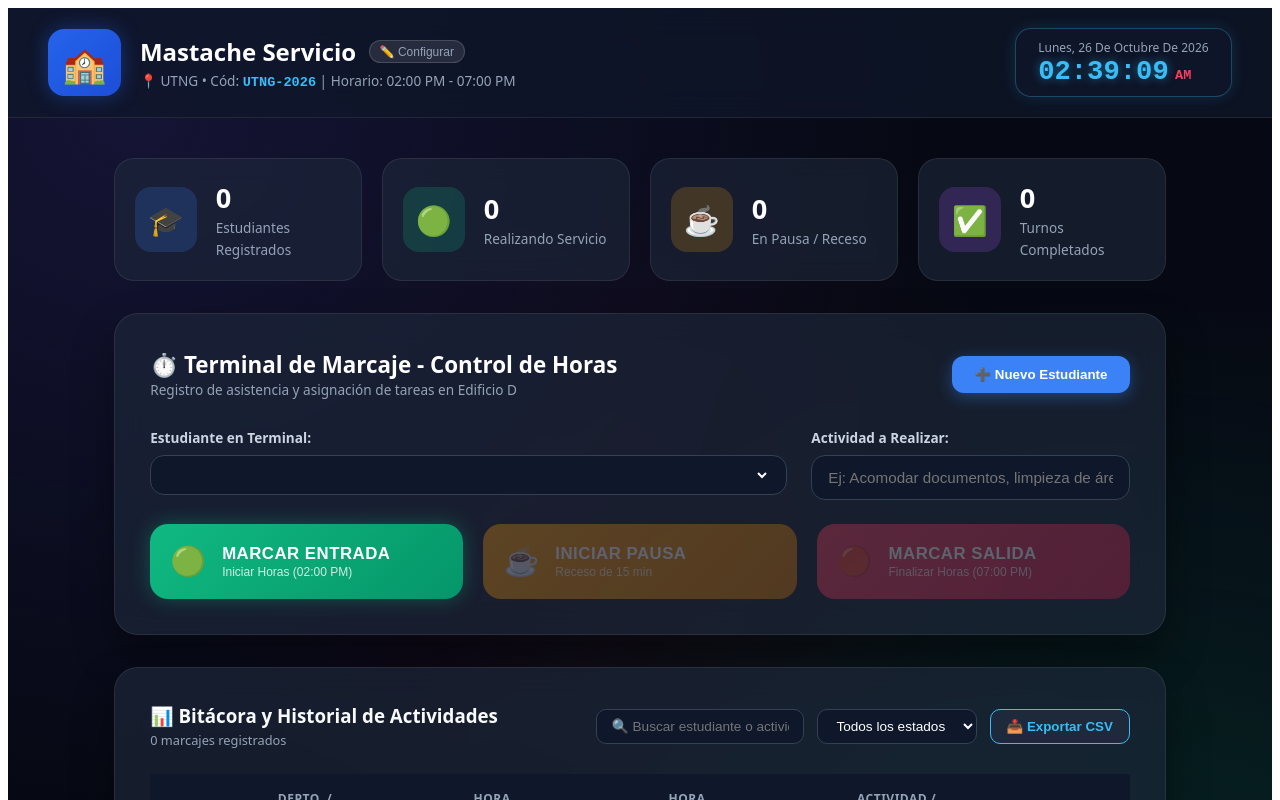
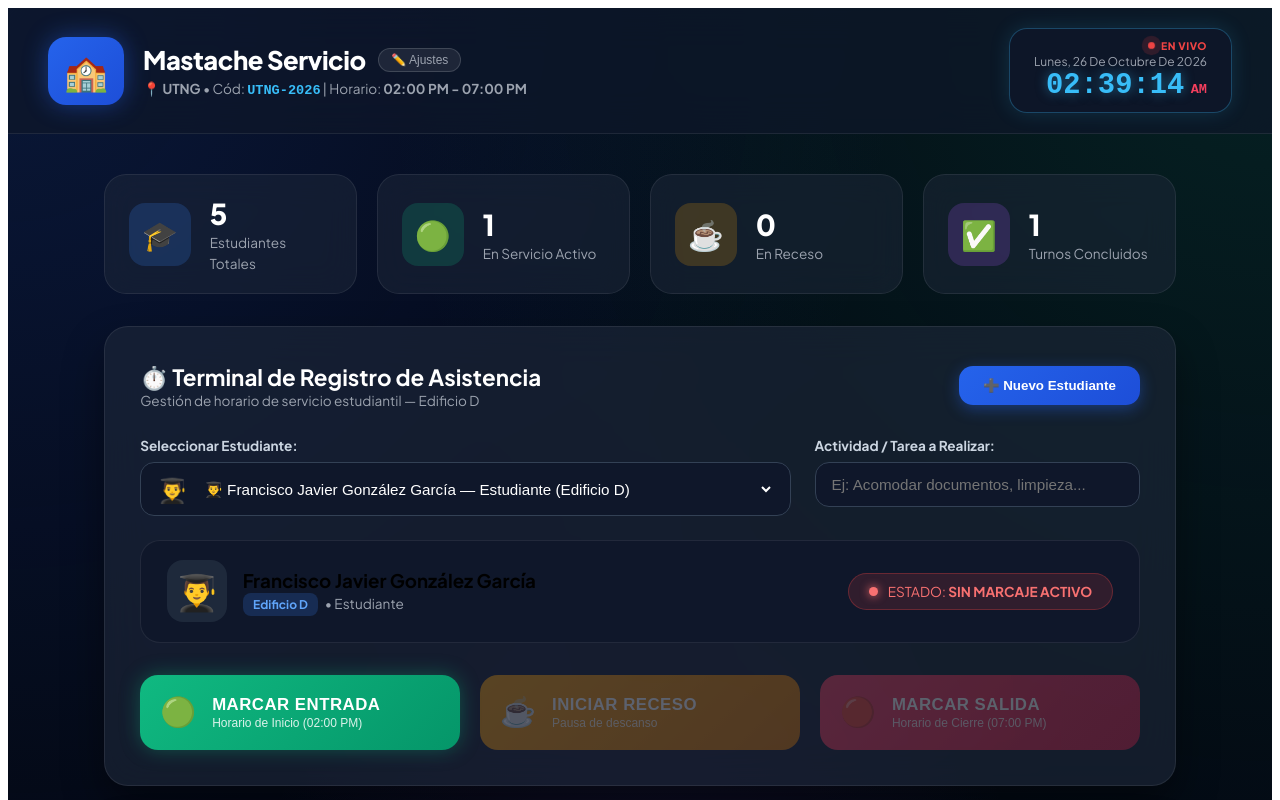
Before and after one commit to francisco24488-cpu/tick-tock, an Angular app: page / in a window 1280 px wide. Shown: the top 800 px of the page. Built offline with nearby package versions, Linux system fonts and the light colour scheme.

Commit message:
refactor: arreglar reloj continuo en vivo, notificaciones toast y UI Dark Glassmorphism Premium

```diff
--- a/src/app/app.css
+++ b/src/app/app.css
@@ -1,3 +1,5 @@
+@import url('https://fonts.googleapis.com/css2?family=Plus+Jakarta+Sans:wght@400;500;600;700;800&display=swap');
+
 * {
   box-sizing: border-box;
   margin: 0;
@@ -5,27 +7,59 @@
 }
 
 body {
-  background-color: #060913;
+  background-color: #030712;
+  color: #f9fafb;
 }
 
 .dashboard-container {
   font-family: 'Plus Jakarta Sans', system-ui, -apple-system, sans-serif;
-  background: #060913;
+  background: #030712;
   background-image:
-    radial-gradient(at 10% 10%, rgba(30, 27, 75, 0.6) 0px, transparent 50%),
-    radial-gradient(at 90% 90%, rgba(6, 78, 59, 0.4) 0px, transparent 50%),
-    radial-gradient(at 50% 50%, rgba(76, 5, 25, 0.2) 0px, transparent 50%);
+    radial-gradient(at 0% 0%, rgba(37, 99, 235, 0.18) 0px, transparent 50%),
+    radial-gradient(at 100% 0%, rgba(16, 185, 129, 0.15) 0px, transparent 50%),
+    radial-gradient(at 50% 100%, rgba(139, 92, 246, 0.15) 0px, transparent 50%);
   min-height: 100vh;
-  color: #f8fafc;
   padding-bottom: 4rem;
+  position: relative;
 }
 
+/* Toast Notifications */
+.toast-notification {
+  position: fixed;
+  bottom: 2rem;
+  right: 2rem;
+  background: rgba(15, 23, 42, 0.95);
+  border: 1px solid rgba(255, 255, 255, 0.15);
+  backdrop-filter: blur(20px);
+  padding: 1rem 1.5rem;
+  border-radius: 16px;
+  display: flex;
+  align-items: center;
+  gap: 0.8rem;
+  box-shadow: 0 20px 40px rgba(0, 0, 0, 0.6);
+  z-index: 9999;
+  opacity: 0;
+  transform: translateY(20px);
+  transition: all 0.3s cubic-bezier(0.4, 0, 0.2, 1);
+  pointer-events: none;
+}
+
+.toast-notification.show {
+  opacity: 1;
+  transform: translateY(0);
+}
+
+.toast-notification.exito { border-color: #10b981; box-shadow: 0 0 20px rgba(16, 185, 129, 0.3); }
+.toast-notification.alerta { border-color: #f43f5e; box-shadow: 0 0 20px rgba(244, 63, 94, 0.3); }
+.toast-notification.info { border-color: #38bdf8; box-shadow: 0 0 20px rgba(56, 189, 248, 0.3); }
+
+/* Header & Navbar */
 .navbar {
   display: flex;
   justify-content: space-between;
   align-items: center;
-  background: rgba(15, 23, 42, 0.75);
-  backdrop-filter: blur(16px);
+  background: rgba(15, 23, 42, 0.7);
+  backdrop-filter: blur(20px);
   border-bottom: 1px solid rgba(255, 255, 255, 0.08);
   padding: 1.25rem 2.5rem;
 }
@@ -39,9 +73,9 @@
 .company-icon {
   font-size: 2.2rem;
   background: linear-gradient(135deg, #2563eb, #1d4ed8);
-  padding: 0.6rem 0.9rem;
-  border-radius: 16px;
-  box-shadow: 0 0 20px rgba(37, 99, 235, 0.4);
+  padding: 0.7rem 1rem;
+  border-radius: 18px;
+  box-shadow: 0 0 25px rgba(37, 99, 235, 0.45);
 }
 
 .company-title-row {
@@ -51,17 +85,18 @@
 }
 
 .company-title-row h1 {
-  font-size: 1.5rem;
+  font-size: 1.6rem;
   font-weight: 800;
   color: #ffffff;
+  letter-spacing: -0.5px;
 }
 
 .edit-chip {
-  background: rgba(255, 255, 255, 0.1);
+  background: rgba(255, 255, 255, 0.08);
   border: 1px solid rgba(255, 255, 255, 0.15);
-  color: #94a3b8;
+  color: #9ca3af;
   font-size: 0.75rem;
-  padding: 0.2rem 0.6rem;
+  padding: 0.25rem 0.75rem;
   border-radius: 20px;
   cursor: pointer;
   transition: all 0.2s;
@@ -70,31 +105,60 @@
 .edit-chip:hover {
   background: #2563eb;
   color: white;
+  border-color: #3b82f6;
 }
 
 .company-subtitle {
   font-size: 0.85rem;
-  color: #94a3b8;
-  margin-top: 0.2rem;
+  color: #9ca3af;
+  margin-top: 0.25rem;
 }
 
 .company-subtitle code {
   color: #38bdf8;
-  font-weight: bold;
+  font-weight: 700;
 }
 
+/* Digital Clock */
 .digital-clock {
-  background: rgba(15, 23, 42, 0.8);
+  background: rgba(15, 23, 42, 0.85);
   border: 1px solid rgba(56, 189, 248, 0.3);
-  padding: 0.6rem 1.4rem;
-  border-radius: 16px;
+  padding: 0.65rem 1.5rem;
+  border-radius: 18px;
   text-align: right;
-  box-shadow: 0 0 15px rgba(56, 189, 248, 0.15);
+  box-shadow: 0 0 20px rgba(56, 189, 248, 0.15);
+  position: relative;
+}
+
+.live-tag {
+  display: flex;
+  align-items: center;
+  justify-content: flex-end;
+  gap: 0.4rem;
+  font-size: 0.65rem;
+  font-weight: 800;
+  color: #ef4444;
+  letter-spacing: 0.5px;
+  margin-bottom: 0.1rem;
+}
+
+.pulse-red {
+  width: 7px;
+  height: 7px;
+  background-color: #ef4444;
+  border-radius: 50%;
+  animation: pulse-ring 1.5s infinite;
+}
+
+@keyframes pulse-ring {
+  0% { transform: scale(0.95); box-shadow: 0 0 0 0 rgba(239, 68, 68, 0.7); }
+  70% { transform: scale(1); box-shadow: 0 0 0 8px rgba(239, 68, 68, 0); }
+  100% { transform: scale(0.95); box-shadow: 0 0 0 0 rgba(239, 68, 68, 0); }
 }
 
 .clock-date {
   font-size: 0.75rem;
-  color: #94a3b8;
+  color: #9ca3af;
   text-transform: capitalize;
   display: block;
 }
@@ -102,25 +166,27 @@
 .clock-display {
   display: flex;
   align-items: baseline;
+  justify-content: flex-end;
   gap: 0.4rem;
   font-family: monospace;
 }
 
 .clock-display .time {
-  font-size: 1.7rem;
+  font-size: 1.8rem;
   font-weight: 800;
   color: #38bdf8;
-  text-shadow: 0 0 10px rgba(56, 189, 248, 0.5);
+  text-shadow: 0 0 12px rgba(56, 189, 248, 0.5);
 }
 
 .clock-display .ampm {
   font-size: 0.85rem;
-  font-weight: 700;
+  font-weight: 800;
   color: #f43f5e;
 }
 
+/* Layout Content */
 .main-content {
-  max-width: 1100px;
+  max-width: 1120px;
   margin: 2.5rem auto;
   padding: 0 1.5rem;
 }
@@ -133,15 +199,18 @@
 }
 
 .kpi-card {
-  background: rgba(30, 41, 59, 0.6);
-  backdrop-filter: blur(12px);
+  background: rgba(30, 41, 59, 0.5);
+  backdrop-filter: blur(16px);
   border: 1px solid rgba(255, 255, 255, 0.08);
-  padding: 1.25rem;
-  border-radius: 20px;
+  padding: 1.25rem 1.5rem;
+  border-radius: 22px;
   display: flex;
   align-items: center;
   gap: 1.2rem;
+  transition: transform 0.2s;
 }
+
+.kpi-card:hover { transform: translateY(-3px); }
 
 .kpi-icon {
   font-size: 1.8rem;
@@ -156,19 +225,19 @@
 .kpi-card.purple .kpi-icon { background: rgba(168, 85, 247, 0.2); }
 
 .kpi-data h3 {
-  font-size: 1.7rem;
+  font-size: 1.8rem;
   font-weight: 800;
   color: #ffffff;
 }
 
 .kpi-data span {
   font-size: 0.85rem;
-  color: #94a3b8;
+  color: #9ca3af;
 }
 
 .card {
-  background: rgba(30, 41, 59, 0.65);
-  backdrop-filter: blur(16px);
+  background: rgba(30, 41, 59, 0.6);
+  backdrop-filter: blur(20px);
   border-radius: 24px;
   padding: 2.2rem;
   border: 1px solid rgba(255, 255, 255, 0.08);
@@ -186,28 +255,29 @@
 .header-title h2 {
   font-size: 1.4rem;
   color: #ffffff;
+  font-weight: 700;
 }
 
 .header-title p {
   font-size: 0.85rem;
-  color: #94a3b8;
+  color: #9ca3af;
 }
 
 .btn-add-user {
-  background: #3b82f6;
+  background: linear-gradient(135deg, #2563eb, #1d4ed8);
   color: white;
   border: none;
-  padding: 0.7rem 1.4rem;
-  border-radius: 12px;
+  padding: 0.75rem 1.5rem;
+  border-radius: 14px;
   font-weight: 700;
   cursor: pointer;
   transition: all 0.2s;
-  box-shadow: 0 4px 15px rgba(59, 130, 246, 0.4);
+  box-shadow: 0 4px 15px rgba(37, 99, 235, 0.4);
 }
 
 .btn-add-user:hover {
-  background: #2563eb;
   transform: translateY(-2px);
+  box-shadow: 0 6px 20px rgba(37, 99, 235, 0.6);
 }
 
 .form-row {
@@ -232,7 +302,7 @@
   background: #0f172a;
   border: 1px solid #334155;
   border-radius: 14px;
-  padding: 0.6rem 1rem;
+  padding: 0.65rem 1rem;
 }
 
 .select-avatar {
@@ -245,7 +315,7 @@
   background: transparent;
   border: none;
   color: white;
-  font-size: 1rem;
+  font-size: 0.95rem;
   outline: none;
 }
 
@@ -270,8 +340,8 @@
   justify-content: space-between;
   align-items: center;
   background: #0f172a;
-  border: 1px solid rgba(255, 255, 255, 0.05);
-  border-radius: 18px;
+  border: 1px solid rgba(255, 255, 255, 0.08);
+  border-radius: 20px;
   padding: 1.2rem 1.6rem;
   margin-bottom: 2rem;
 }
@@ -286,21 +356,21 @@
   font-size: 2.2rem;
   background: #1e293b;
   padding: 0.5rem;
-  border-radius: 14px;
+  border-radius: 16px;
 }
 
 .badge-dept {
   background: rgba(59, 130, 246, 0.2);
   color: #60a5fa;
   font-size: 0.75rem;
-  padding: 0.2rem 0.6rem;
+  padding: 0.25rem 0.65rem;
   border-radius: 8px;
   font-weight: 700;
 }
 
 .puesto-text {
   font-size: 0.85rem;
-  color: #94a3b8;
+  color: #9ca3af;
   margin-left: 0.4rem;
 }
 
@@ -308,18 +378,18 @@
   display: flex;
   align-items: center;
   gap: 0.6rem;
-  padding: 0.5rem 1.2rem;
+  padding: 0.55rem 1.25rem;
   border-radius: 20px;
   font-size: 0.85rem;
 }
 
-.status-turno { background: rgba(16, 185, 129, 0.15); color: #34d399; }
-.status-pausa { background: rgba(245, 158, 11, 0.15); color: #fbbf24; }
-.status-fuera { background: rgba(239, 68, 68, 0.15); color: #f87171; }
+.status-turno { background: rgba(16, 185, 129, 0.15); color: #34d399; border: 1px solid rgba(16, 185, 129, 0.3); }
+.status-pausa { background: rgba(245, 158, 11, 0.15); color: #fbbf24; border: 1px solid rgba(245, 158, 11, 0.3); }
+.status-fuera { background: rgba(239, 68, 68, 0.15); color: #f87171; border: 1px solid rgba(239, 68, 68, 0.3); }
 
 .glow-dot {
-  width: 10px;
-  height: 10px;
+  width: 9px;
+  height: 9px;
   border-radius: 50%;
   background: currentColor;
   box-shadow: 0 0 10px currentColor;
@@ -343,9 +413,7 @@
   text-align: left;
 }
 
-.btn-emoji {
-  font-size: 1.8rem;
-}
+.btn-emoji { font-size: 1.8rem; }
 
 .btn-text strong {
   display: block;
@@ -355,7 +423,7 @@
 
 .btn-text small {
   font-size: 0.75rem;
-  opacity: 0.8;
+  opacity: 0.85;
 }
 
 .btn-in {
@@ -366,7 +434,7 @@
 
 .btn-in:hover:not(:disabled) {
   transform: translateY(-3px);
-  box-shadow: 0 0 30px rgba(16, 185, 129, 0.5);
+  box-shadow: 0 0 30px rgba(16, 185, 129, 0.55);
 }
 
 .btn-pause {
@@ -377,7 +445,7 @@
 
 .btn-pause:hover:not(:disabled) {
   transform: translateY(-3px);
-  box-shadow: 0 0 30px rgba(245, 158, 11, 0.5);
+  box-shadow: 0 0 30px rgba(245, 158, 11, 0.55);
 }
 
 .btn-out {
@@ -388,7 +456,7 @@
 
 .btn-out:hover:not(:disabled) {
   transform: translateY(-3px);
-  box-shadow: 0 0 30px rgba(244, 63, 94, 0.5);
+  box-shadow: 0 0 30px rgba(244, 63, 94, 0.55);
 }
 
 .btn-action:disabled {
@@ -398,6 +466,7 @@
   transform: none;
 }
 
+/* Table Toolbar */
 .table-toolbar {
   display: flex;
   justify-content: space-between;
@@ -409,7 +478,7 @@
 
 .records-count {
   font-size: 0.8rem;
-  color: #94a3b8;
+  color: #9ca3af;
 }
 
 .toolbar-controls {
@@ -421,8 +490,8 @@
 .search-input, .filter-select {
   background: #0f172a;
   border: 1px solid #334155;
-  border-radius: 10px;
-  padding: 0.5rem 0.9rem;
+  border-radius: 12px;
+  padding: 0.55rem 0.95rem;
   color: white;
   font-size: 0.85rem;
   outline: none;
@@ -432,8 +501,8 @@
   background: #1e293b;
   border: 1px solid #38bdf8;
   color: #38bdf8;
-  padding: 0.5rem 1rem;
-  border-radius: 10px;
+  padding: 0.55rem 1.1rem;
+  border-radius: 12px;
   font-weight: 700;
   cursor: pointer;
   transition: all 0.2s;
@@ -444,9 +513,7 @@
   color: #0f172a;
 }
 
-.table-responsive {
-  overflow-x: auto;
-}
+.table-responsive { overflow-x: auto; }
 
 table {
   width: 100%;
@@ -455,7 +522,7 @@
 
 th {
   background: #0f172a;
-  color: #94a3b8;
+  color: #9ca3af;
   font-size: 0.75rem;
   text-transform: uppercase;
   letter-spacing: 0.5px;
@@ -491,7 +558,7 @@
 .muted-dash { color: #475569; }
 
 .status-badge {
-  padding: 0.3rem 0.8rem;
+  padding: 0.35rem 0.85rem;
   border-radius: 12px;
   font-size: 0.75rem;
   font-weight: 800;
@@ -517,6 +584,7 @@
   padding: 3rem;
 }
 
+/* Modals */
 .modal-overlay {
   position: fixed;
   top: 0;
@@ -524,7 +592,7 @@
   width: 100vw;
   height: 100vh;
   background: rgba(0, 0, 0, 0.8);
-  backdrop-filter: blur(8px);
+  backdrop-filter: blur(10px);
   display: flex;
   justify-content: center;
   align-items: center;
@@ -551,7 +619,7 @@
 .btn-close {
   background: transparent;
   border: none;
-  color: #94a3b8;
+  color: #9ca3af;
   font-size: 1.2rem;
   cursor: pointer;
 }
@@ -600,7 +668,7 @@
 .btn-cancel {
   background: transparent;
   border: 1px solid #334155;
-  color: #94a3b8;
+  color: #9ca3af;
   padding: 0.75rem 1.4rem;
   border-radius: 12px;
   cursor: pointer;
--- a/src/app/app.html
+++ b/src/app/app.html
@@ -1,17 +1,31 @@
 <div class="dashboard-container">
+  <!-- Toast Notification -->
+  <div class="toast-notification" [class.show]="mostrarToast" [ngClass]="tipoToast">
+    <span class="toast-icon">
+      {{ tipoToast === 'exito' ? '✨' : (tipoToast === 'alerta' ? '⚠️' : 'ℹ️') }}
+    </span>
+    <span>{{ mensajeToast }}</span>
+  </div>
+
   <header class="navbar">
     <div class="brand-box">
       <div class="company-icon">🏫</div>
       <div class="company-info">
         <div class="company-title-row">
           <h1>{{ empresa.nombre }}</h1>
-          <button class="edit-chip" (click)="abrirModalEmpresa()" title="Editar Empresa">✏️ Configurar</button>
+          <button class="edit-chip" (click)="abrirModalEmpresa()" title="Editar Configuración">✏️ Ajustes</button>
         </div>
-        <p class="company-subtitle">📍 {{ empresa.sucursal }} • Cód: <code>{{ empresa.codigo }}</code> | Horario: {{ empresa.horario }}</p>
+        <p class="company-subtitle">
+          📍 <strong>{{ empresa.sucursal }}</strong> • Cód: <code>{{ empresa.codigo }}</code> | Horario: <strong>{{ empresa.horario }}</strong>
+        </p>
       </div>
     </div>
 
+    <!-- Reloj Continuo con Indicador Vivo -->
     <div class="digital-clock">
+      <div class="live-tag">
+        <span class="pulse-red"></span> EN VIVO
+      </div>
       <span class="clock-date">{{ relojFecha }}</span>
       <div class="clock-display">
         <span class="time">{{ relojHora }}</span>
@@ -26,7 +40,7 @@
         <div class="kpi-icon">🎓</div>
         <div class="kpi-data">
           <h3>{{ totalEmpleados }}</h3>
-          <span>Estudiantes Registrados</span>
+          <span>Estudiantes Totales</span>
         </div>
       </div>
 
@@ -34,7 +48,7 @@
         <div class="kpi-icon">🟢</div>
         <div class="kpi-data">
           <h3>{{ personalEnTurno }}</h3>
-          <span>Realizando Servicio</span>
+          <span>En Servicio Activo</span>
         </div>
       </div>
 
@@ -42,7 +56,7 @@
         <div class="kpi-icon">☕</div>
         <div class="kpi-data">
           <h3>{{ personalEnPausa }}</h3>
-          <span>En Pausa / Receso</span>
+          <span>En Receso</span>
         </div>
       </div>
 
@@ -50,7 +64,7 @@
         <div class="kpi-icon">✅</div>
         <div class="kpi-data">
           <h3>{{ totalCompletados }}</h3>
-          <span>Turnos Completados</span>
+          <span>Turnos Concluidos</span>
         </div>
       </div>
     </section>
@@ -58,8 +72,8 @@
     <section class="card action-card">
       <div class="card-header">
         <div class="header-title">
-          <h2>⏱️ Terminal de Marcaje - Control de Horas</h2>
-          <p>Registro de asistencia y asignación de tareas en Edificio D</p>
+          <h2>⏱️ Terminal de Registro de Asistencia</h2>
+          <p>Gestión de horario de servicio estudiantil — Edificio D</p>
         </div>
         <button class="btn-add-user" (click)="abrirModalEmpleado()">
           ➕ Nuevo Estudiante
@@ -68,7 +82,7 @@
 
       <div class="form-row">
         <div class="form-group flex-2">
-          <label for="empSelect"><strong>Estudiante en Terminal:</strong></label>
+          <label for="empSelect"><strong>Seleccionar Estudiante:</strong></label>
           <div class="custom-select-wrapper">
             <span class="select-avatar">{{ empleadoSeleccionado?.avatar }}</span>
             <select id="empSelect" [(ngModel)]="empleadoSeleccionadoId" (change)="alCambiarEmpleado()">
@@ -80,11 +94,11 @@
         </div>
 
         <div class="form-group flex-1">
-          <label><strong>Actividad a Realizar:</strong></label>
+          <label><strong>Actividad / Tarea a Realizar:</strong></label>
           <input
             type="text"
             [(ngModel)]="observacionActual"
-            placeholder="Ej: Acomodar documentos, limpieza de área..."
+            placeholder="Ej: Acomodar documentos, limpieza..."
             [disabled]="estaEnTurno || estaEnPausa">
         </div>
       </div>
@@ -101,7 +115,7 @@
 
         <div class="live-status-pill" [ngClass]="{'status-turno': estaEnTurno, 'status-pausa': estaEnPausa, 'status-fuera': !estaEnTurno && !estaEnPausa}">
           <span class="glow-dot"></span>
-          <span>ESTADO: <strong>{{ estaEnTurno ? 'REALIZANDO SERVICIO' : (estaEnPausa ? 'EN RECESO' : 'FUERA DE HORARIO') }}</strong></span>
+          <span>ESTADO: <strong>{{ estaEnTurno ? 'TRABAJANDO EN TURNO' : (estaEnPausa ? 'EN RECESO' : 'SIN MARCAJE ACTIVO') }}</strong></span>
         </div>
       </div>
 
@@ -113,7 +127,7 @@
           <span class="btn-emoji">🟢</span>
           <div class="btn-text">
             <strong>MARCAR ENTRADA</strong>
-            <small>Iniciar Horas (02:00 PM)</small>
+            <small>Horario de Inicio (02:00 PM)</small>
           </div>
         </button>
 
@@ -123,8 +137,8 @@
           [disabled]="!estaEnTurno && !estaEnPausa">
           <span class="btn-emoji">{{ estaEnPausa ? '▶️' : '☕' }}</span>
           <div class="btn-text">
-            <strong>{{ estaEnPausa ? 'REANUDAR ACTIVIDAD' : 'INICIAR PAUSA' }}</strong>
-            <small>{{ estaEnPausa ? 'Volver al servicio' : 'Receso de 15 min' }}</small>
+            <strong>{{ estaEnPausa ? 'REANUDAR TURNO' : 'INICIAR RECESO' }}</strong>
+            <small>{{ estaEnPausa ? 'Continuar servicio' : 'Pausa de descanso' }}</small>
           </div>
         </button>
 
@@ -135,7 +149,7 @@
           <span class="btn-emoji">🔴</span>
           <div class="btn-text">
             <strong>MARCAR SALIDA</strong>
-            <small>Finalizar Horas (07:00 PM)</small>
+            <small>Horario de Cierre (07:00 PM)</small>
           </div>
         </button>
       </div>
@@ -144,8 +158,8 @@
     <section class="card table-card">
       <div class="table-toolbar">
         <div class="toolbar-title">
-          <h3>📊 Bitácora y Historial de Actividades</h3>
-          <span class="records-count">{{ registrosFiltrados.length }} marcajes registrados</span>
+          <h3>📊 Bitácora de Horas Registradas</h3>
+          <span class="records-count">{{ registrosFiltrados.length }} marcajes en historial</span>
         </div>
 
         <div class="toolbar-controls">
@@ -162,7 +176,7 @@
             <option value="Completado">✅ Completados</option>
           </select>
 
-          <button class="btn-export" (click)="exportarCSV()" title="Descargar Excel/CSV">
+          <button class="btn-export" (click)="exportarCSV()" title="Descargar CSV Excel">
             📥 Exportar CSV
           </button>
         </div>
@@ -179,7 +193,7 @@
               <th>Pausa</th>
               <th>Hora Salida</th>
               <th>Estado</th>
-              <th>Actividad / Documentación</th>
+              <th>Actividad Realizada</th>
               <th>Acción</th>
             </tr>
           </thead>
@@ -213,7 +227,7 @@
                   {{ reg.estado }}
                 </span>
               </td>
-              <td class="obs-cell">{{ reg.observacion || 'Sin observaciones' }}</td>
+              <td class="obs-cell">{{ reg.observacion || 'Sin actividad registrada' }}</td>
               <td>
                 <button class="btn-delete" (click)="eliminarRegistro(reg.id)" title="Eliminar registro">🗑️</button>
               </td>
@@ -221,7 +235,7 @@
 
             <tr *ngIf="registrosFiltrados.length === 0">
               <td colspan="9" class="empty-state">
-                🔍 No se encontraron registros con los filtros seleccionados.
+                🔍 No se encontraron registros con los criterios seleccionados.
               </td>
             </tr>
           </tbody>
@@ -230,6 +244,7 @@
     </section>
   </main>
 
+  <!-- Modales -->
   <div class="modal-overlay" *ngIf="mostrarModalEmpleado">
     <div class="modal-content">
       <div class="modal-header">
@@ -282,18 +297,18 @@
   <div class="modal-overlay" *ngIf="mostrarModalEmpresa">
     <div class="modal-content">
       <div class="modal-header">
-        <h3>🏫 Configuración del Servicio / Institución</h3>
+        <h3>🏫 Configuración de la Sucursal</h3>
         <button class="btn-close" (click)="cerrarModalEmpresa()">✕</button>
       </div>
 
       <div class="modal-body">
         <div class="modal-form-group">
-          <label>Nombre del Servicio / Responsable:</label>
+          <label>Nombre de Empresa / Servicio:</label>
           <input type="text" [(ngModel)]="empresa.nombre">
         </div>
 
         <div class="modal-form-group">
-          <label>Institución / Sucursal:</label>
+          <label>Sucursal / Universidad:</label>
           <input type="text" [(ngModel)]="empresa.sucursal">
         </div>
 
--- a/src/app/app.ts
+++ b/src/app/app.ts
@@ -1,4 +1,4 @@
-import { Component, OnInit } from '@angular/core';
+import { Component, OnInit, OnDestroy, ChangeDetectorRef } from '@angular/core';
 import { CommonModule } from '@angular/common';
 import { FormsModule } from '@angular/forms';
 import { RegistroService, Empresa, Empleado, Registro } from './services/registro';
@@ -10,7 +10,7 @@
   templateUrl: './app.html',
   styleUrl: './app.css'
 })
-export class App implements OnInit {
+export class App implements OnInit, OnDestroy {
   empresa: Empresa = { nombre: 'Mastache Servicio', sucursal: 'UTNG', codigo: 'UTNG-2026', horario: '02:00 PM - 07:00 PM' };
   empleados: Empleado[] = [];
   registros: Registro[] = [];
@@ -27,6 +27,12 @@
   relojHora: string = '00:00:00';
   relojAmPm: string = 'PM';
   relojFecha: string = '';
+  private timerId: any;
+
+  // Notificaciones Toast
+  mostrarToast: boolean = false;
+  mensajeToast: string = '';
+  tipoToast: 'exito' | 'alerta' | 'info' = 'exito';
 
   // Modales
   mostrarModalEmpleado: boolean = false;
@@ -43,7 +49,10 @@
   avatares = ['👨‍🎓', '👩‍🎓', '🧑‍💻', '📁', '🧹', '📚', '👤'];
   departamentos = ['Edificio D', 'Edificio A', 'Edificio B', 'Biblioteca', 'Laboratorios'];
 
-  constructor(private registroService: RegistroService) {}
+  constructor(
+    private registroService: RegistroService,
+    private cdr: ChangeDetectorRef
+  ) {}
 
   ngOnInit(): void {
     this.iniciarReloj();
@@ -59,8 +68,17 @@
           this.alCambiarEmpleado();
         }
       },
-      error: (err) => console.error('Error al cargar datos JSON:', err)
+      error: (err) => {
+        console.error('Error al cargar datos JSON:', err);
+        this.notificar('Error al cargar base de datos inicial', 'alerta');
+      }
     });
+  }
+
+  ngOnDestroy(): void {
+    if (this.timerId) {
+      clearInterval(this.timerId);
+    }
   }
 
   iniciarReloj(): void {
@@ -81,10 +99,22 @@
       this.relojAmPm = horas >= 12 ? 'PM' : 'AM';
       horas = horas % 12 || 12;
       this.relojHora = `${horas.toString().padStart(2, '0')}:${mins}:${segs}`;
+
+      // Forzar actualización de vista para evitar que el reloj se congelé
+      this.cdr.detectChanges();
     };
 
     actualizar();
-    setInterval(actualizar, 1000);
+    this.timerId = setInterval(actualizar, 1000);
+  }
+
+  notificar(mensaje: string, tipo: 'exito' | 'alerta' | 'info' = 'exito'): void {
+    this.mensajeToast = mensaje;
+    this.tipoToast = tipo;
+    this.mostrarToast = true;
+    setTimeout(() => {
+      this.mostrarToast = false;
+    }, 3000);
   }
 
   alCambiarEmpleado(): void {
@@ -121,6 +151,7 @@
     };
 
     this.registros.unshift(nuevo);
+    this.notificar(`Entrada registrada para ${this.empleadoSeleccionado.nombre}`, 'exito');
     this.observacionActual = '';
   }
 
@@ -132,9 +163,11 @@
     if (reg.estado === 'En Turno') {
       reg.estado = 'En Pausa';
       reg.horaPausaInicio = horaActual;
+      this.notificar(`Receso iniciado para ${reg.empleadoNombre}`, 'info');
     } else if (reg.estado === 'En Pausa') {
       reg.estado = 'En Turno';
       reg.horaPausaFin = horaActual;
+      this.notificar(`Servicio reanudado para ${reg.empleadoNombre}`, 'exito');
     }
   }
 
@@ -146,6 +179,7 @@
     reg.horaSalida = ahora.toLocaleTimeString('es-ES');
     reg.estado = 'Completado';
     reg.totalHoras = 'Turno Finalizado';
+    this.notificar(`Salida registrada para ${reg.empleadoNombre}`, 'alerta');
   }
 
   get registrosFiltrados(): Registro[] {
@@ -165,6 +199,7 @@
 
   eliminarRegistro(id: number): void {
     this.registros = this.registros.filter(r => r.id !== id);
+    this.notificar('Registro eliminado del historial', 'info');
   }
 
   abrirModalEmpleado(): void { this.mostrarModalEmpleado = true; }
@@ -188,11 +223,15 @@
     this.empleadoSeleccionadoId = emp.id;
     this.alCambiarEmpleado();
     this.cerrarModalEmpleado();
+    this.notificar(`Estudiante ${emp.nombre} agregado con éxito`, 'exito');
     this.nuevoEmpleado = { nombre: '', puesto: 'Estudiante', departamento: 'Edificio D', avatar: '👨‍🎓', tarifaHora: 0 };
   }
 
   exportarCSV(): void {
-    if (this.registros.length === 0) return;
+    if (this.registros.length === 0) {
+      this.notificar('No hay datos para exportar', 'alerta');
+      return;
+    }
 
     let csv = "ID,Estudiante,Puesto,Departamento,Fecha,Hora Entrada,Hora Salida,Estado,Actividad Realizada\n";
     this.registros.forEach(r => {
@@ -206,5 +245,6 @@
     a.download = `Reporte_Asistencia_UTNG_${new Date().toLocaleDateString().replace(/\//g, '-')}.csv`;
     a.click();
     URL.revokeObjectURL(url);
+    this.notificar('Reporte CSV generado correctamente', 'exito');
   }
 }
```
